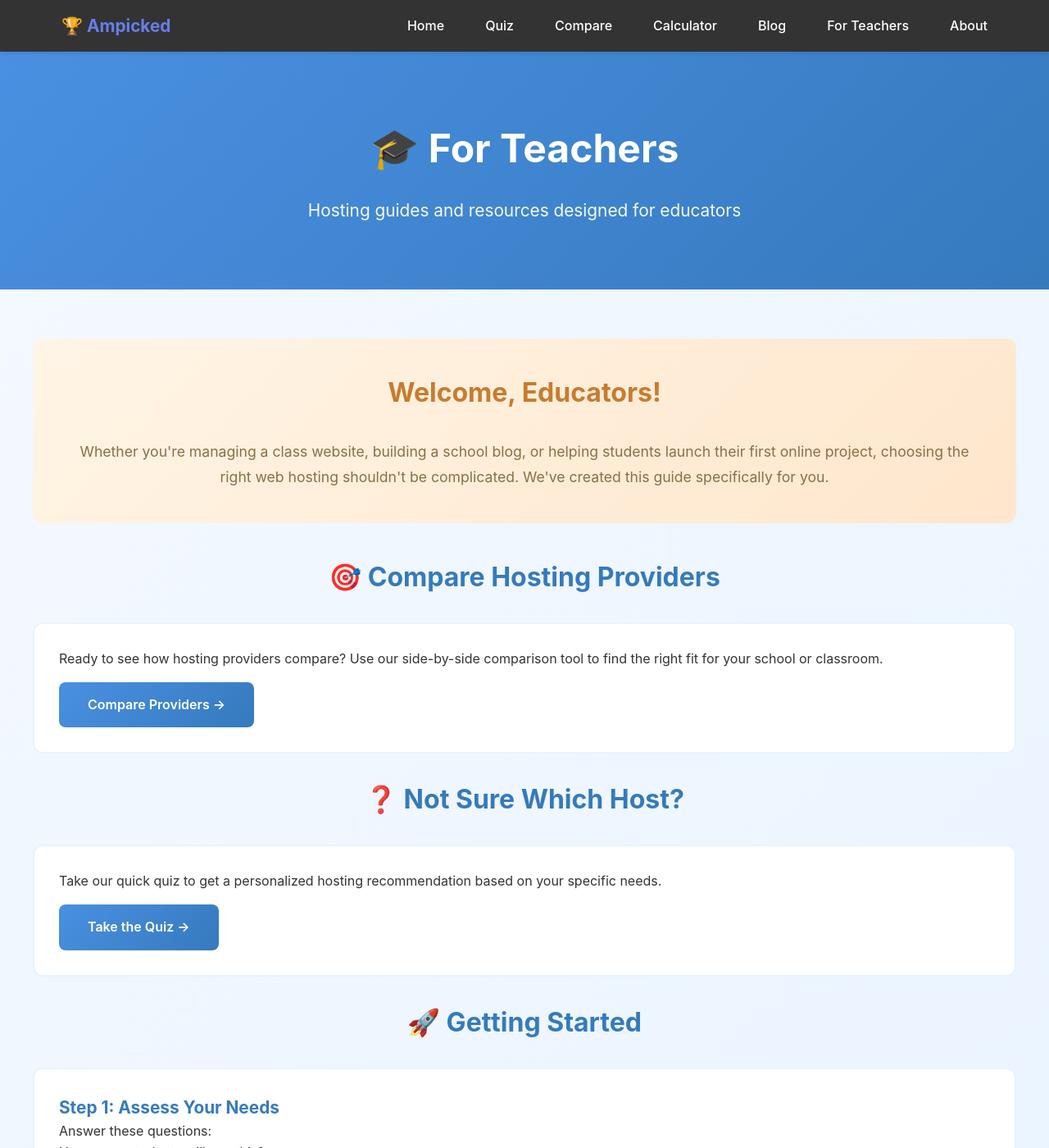
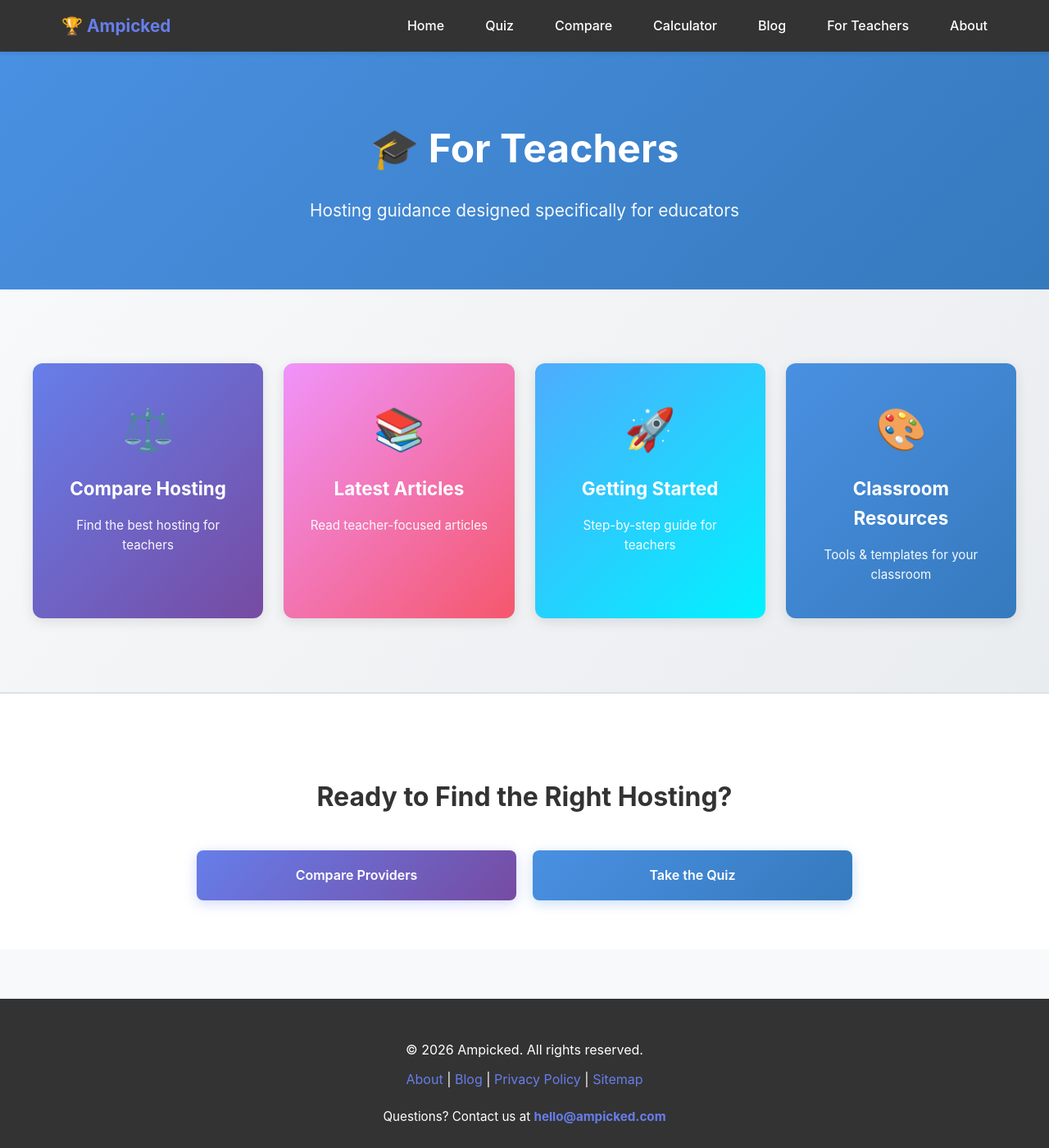
Before and after one commit to PetsUnpluggedArt/ampicked.github.io, a Jekyll site: the page built from teachers.md, in a window 1280 px wide and 1400 px high. Shown: the whole window at 82% size. Built offline with Jekyll 4.4.1, drawn with Linux system fonts in a browser that asks for light colours; some of the changed text lies outside the part shown.

Commit message:
update teachers

```diff
--- a/_layouts/teachers.html
+++ b/_layouts/teachers.html
@@ -83,7 +83,7 @@
 
         /* Teachers Page Specific */
         .teachers-page {
-            background: linear-gradient(135deg, #f5f9ff 0%, #e8f3ff 100%);
+            background: white;
         }
 
         .teachers-header {
@@ -103,133 +103,6 @@
             font-size: 1.3em;
             margin: 0;
             opacity: 0.95;
-        }
-
-        .teachers-section {
-            padding: 60px 0;
-        }
-
-        .teachers-section h2 {
-            color: #357abd;
-            font-size: 2em;
-            margin-bottom: 30px;
-            text-align: center;
-        }
-
-        .teachers-grid {
-            display: grid;
-            grid-template-columns: repeat(auto-fit, minmax(300px, 1fr));
-            gap: 30px;
-            margin-bottom: 40px;
-        }
-
-        .teacher-card {
-            background: white;
-            padding: 35px;
-            border-radius: 12px;
-            box-shadow: 0 4px 15px rgba(74, 144, 226, 0.1);
-            transition: all 0.3s ease;
-            border-left: 5px solid #4a90e2;
-        }
-
-        .teacher-card:hover {
-            transform: translateY(-5px);
-            box-shadow: 0 8px 25px rgba(74, 144, 226, 0.15);
-        }
-
-        .teacher-card h3 {
-            color: #357abd;
-            font-size: 1.4em;
-            margin: 0 0 15px 0;
-        }
-
-        .teacher-card p {
-            color: #666;
-            line-height: 1.7;
-            margin: 0;
-        }
-
-        .teacher-card ul {
-            margin: 15px 0 0 0;
-            padding-left: 20px;
-            color: #666;
-        }
-
-        .teacher-card li {
-            margin-bottom: 8px;
-            line-height: 1.6;
-        }
-
-        .icon-large {
-            font-size: 2.5em;
-            margin-bottom: 15px;
-        }
-
-        .resource-box {
-            background: white;
-            padding: 30px;
-            border-radius: 12px;
-            margin-bottom: 30px;
-            border: 2px solid #e8f3ff;
-        }
-
-        .resource-box h3 {
-            color: #357abd;
-            margin-top: 0;
-            font-size: 1.3em;
-        }
-
-        .cta-button {
-            display: inline-block;
-            background: linear-gradient(135deg, #4a90e2 0%, #357abd 100%);
-            color: white;
-            padding: 15px 35px;
-            border-radius: 8px;
-            text-decoration: none;
-            font-weight: 600;
-            transition: all 0.3s ease;
-            margin-top: 15px;
-        }
-
-        .cta-button:hover {
-            transform: translateY(-2px);
-            box-shadow: 0 6px 20px rgba(74, 144, 226, 0.3);
-        }
-
-        .testimonial-box {
-            background: #f5f9ff;
-            padding: 30px;
-            border-radius: 12px;
-            border-left: 5px solid #4a90e2;
-            margin: 20px 0;
-            font-style: italic;
-            color: #555;
-        }
-
-        .testimonial-author {
-            font-style: normal;
-            font-weight: 600;
-            color: #357abd;
-            margin-top: 15px;
-        }
-
-        .warm-welcome {
-            background: linear-gradient(135deg, #fff5e6 0%, #ffe6cc 100%);
-            padding: 40px;
-            border-radius: 12px;
-            margin-bottom: 40px;
-            text-align: center;
-        }
-
-        .warm-welcome h2 {
-            color: #c67c2f;
-            margin-top: 0;
-        }
-
-        .warm-welcome p {
-            color: #8b6f47;
-            font-size: 1.1em;
-            line-height: 1.8;
         }
 
         /* Footer */
--- a/teachers.md
+++ b/teachers.md
@@ -10,55 +10,85 @@ permalink: /teachers/
     <div class="teachers-header">
         <div class="container">
             <h1>🎓 For Teachers</h1>
-            <p>Hosting guides and resources designed for educators</p>
+            <p>Hosting guidance designed specifically for educators</p>
         </div>
     </div>
 
     <main>
-        <div class="container teachers-section">
-            <div class="warm-welcome">
-                <h2>Welcome, Educators!</h2>
-                <p>
-                    Whether you're managing a class website, building a school blog, or helping students launch their first online project, choosing the right web hosting shouldn't be complicated. We've created this guide specifically for you.
-                </p>
+        <!-- SECTION 1: Teacher Resources Boxes -->
+        <div style="background: linear-gradient(135deg, #f8f9fa 0%, #e9ecef 100%); padding: 60px 20px; margin: 0 -20px 40px -20px; border-bottom: 2px solid #dee2e6;">
+            <div style="max-width: 1200px; margin: 0 auto;">
+                <div id="teacher-resources-container" style="display: grid; grid-template-columns: repeat(auto-fit, minmax(280px, 1fr)); gap: 25px; margin: 30px 0;">
+                    <!-- Teacher resource boxes will be injected here by JavaScript -->
+                </div>
             </div>
+        </div>
 
-            <h2>🎯 Compare Hosting Providers</h2>
-            <div class="resource-box">
-                <p>Ready to see how hosting providers compare? Use our side-by-side comparison tool to find the right fit for your school or classroom.</p>
-                <a href="{{ '/comparison/' | relative_url }}" class="cta-button">Compare Providers →</a>
+        <script>
+        const teacherResourcesData = [
+            {
+                title: "Compare Hosting",
+                excerpt: "Find the best hosting for teachers",
+                icon: "⚖️",
+                url: "{{ '/comparison/' | relative_url }}",
+                gradient: "linear-gradient(135deg, #667eea 0%, #764ba2 100%)"
+            },
+            {
+                title: "Latest Articles",
+                excerpt: "Read teacher-focused articles",
+                icon: "📚",
+                url: "{{ '/blog/' | relative_url }}",
+                gradient: "linear-gradient(135deg, #f093fb 0%, #f5576c 100%)"
+            },
+            {
+                title: "Getting Started",
+                excerpt: "Step-by-step guide for teachers",
+                icon: "🚀",
+                url: "#getting-started",
+                gradient: "linear-gradient(135deg, #4facfe 0%, #00f2fe 100%)"
+            },
+            {
+                title: "Classroom Resources",
+                excerpt: "Tools & templates for your classroom",
+                icon: "🎨",
+                url: "#classroom-resources",
+                gradient: "linear-gradient(135deg, #4a90e2 0%, #357abd 100%)"
+            }
+        ];
+
+        function renderTeacherResources() {
+            const container = document.getElementById('teacher-resources-container');
+            container.innerHTML = '';
+
+            teacherResourcesData.forEach(resource => {
+                const resourceHtml = `
+                    <div style="background: ${resource.gradient}; color: white; padding: 40px 30px; border-radius: 12px; text-align: center; cursor: pointer; transition: transform 0.3s, box-shadow 0.3s; box-shadow: 0 4px 15px rgba(0,0,0,0.1);" onclick="location.href='${resource.url}'" onmouseover="this.style.transform='translateY(-8px)'; this.style.boxShadow='0 12px 25px rgba(0,0,0,0.2)'" onmouseout="this.style.transform='none'; this.style.boxShadow='0 4px 15px rgba(0,0,0,0.1)'">
+                        <div style="font-size: 50px; margin-bottom: 15px;">${resource.icon}</div>
+                        <h3 style="margin: 15px 0; color: white; font-size: 1.4em;">${resource.title}</h3>
+                        <p style="margin: 0; opacity: 0.95; font-size: 0.95em;">${resource.excerpt}</p>
+                    </div>
+                `;
+                container.innerHTML += resourceHtml;
+            });
+        }
+
+        document.addEventListener('DOMContentLoaded', renderTeacherResources);
+        </script>
+
+        <!-- SECTION 2: Bottom CTAs -->
+        <div style="background: white; padding: 60px 20px; margin: 0 -20px;">
+            <div style="max-width: 1200px; margin: 0 auto; text-align: center;">
+                <h2 style="color: #333; font-size: 2em; margin-bottom: 40px;">Ready to Find the Right Hosting?</h2>
+
+                <div style="display: grid; grid-template-columns: repeat(auto-fit, minmax(250px, 1fr)); gap: 20px; max-width: 800px; margin: 0 auto;">
+                    <a href="{{ '/comparison/' | relative_url }}" style="display: inline-block; background: linear-gradient(135deg, #667eea 0%, #764ba2 100%); color: white; padding: 18px 30px; border-radius: 8px; text-decoration: none; font-weight: 600; transition: all 0.3s; box-shadow: 0 4px 15px rgba(102, 126, 234, 0.3);" onmouseover="this.style.transform='translateY(-4px)'; this.style.boxShadow='0 8px 20px rgba(102, 126, 234, 0.4)'" onmouseout="this.style.transform='none'; this.style.boxShadow='0 4px 15px rgba(102, 126, 234, 0.3)'">
+                        Compare Providers
+                    </a>
+                    <a href="{{ '/quiz/' | relative_url }}" style="display: inline-block; background: linear-gradient(135deg, #4a90e2 0%, #357abd 100%); color: white; padding: 18px 30px; border-radius: 8px; text-decoration: none; font-weight: 600; transition: all 0.3s; box-shadow: 0 4px 15px rgba(74, 144, 226, 0.3);" onmouseover="this.style.transform='translateY(-4px)'; this.style.boxShadow='0 8px 20px rgba(74, 144, 226, 0.4)'" onmouseout="this.style.transform='none'; this.style.boxShadow='0 4px 15px rgba(74, 144, 226, 0.3)'">
+                        Take the Quiz
+                    </a>
+                </div>
             </div>
-
-            <h2>❓ Not Sure Which Host?</h2>
-            <div class="resource-box">
-                <p>Take our quick quiz to get a personalized hosting recommendation based on your specific needs.</p>
-                <a href="{{ '/quiz/' | relative_url }}" class="cta-button">Take the Quiz →</a>
-            </div>
-
-            <h2>🚀 Getting Started</h2>
-            <div class="resource-box">
-                <h3>Step 1: Assess Your Needs</h3>
-                <p>Answer these questions:</p>
-                <ul>
-                    <li>How many students will use this?</li>
-                    <li>What will the site do? (blog, website, etc.)</li>
-                    <li>What's your budget?</li>
-                    <li>Do you need email accounts?</li>
-                </ul>
-            </div>
-
-            <div class="resource-box">
-                <h3>Step 2: Compare Your Options</h3>
-                <p>Visit our comparison tool to see how different hosting providers stack up. Filter by budget, features, and your specific needs.</p>
-                <a href="{{ '/comparison/' | relative_url }}" class="cta-button">Use Comparison Tool →</a>
-            </div>
-
-            <div class="resource-box">
-                <h3>Step 3: Take the Quiz</h3>
-                <p>Not sure which host is right for you? Our quiz asks a few quick questions and gives you a personalized recommendation.</p>
-                <a href="{{ '/quiz/' | relative_url }}" class="cta-button">Take the Quiz →</a>
-            </div>
-
         </div>
     </main>
 </div>
```
